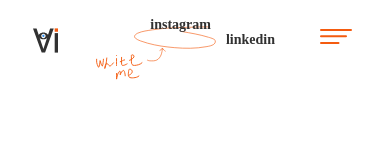
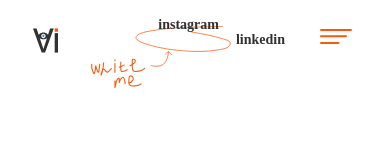
Before and after one commit to mulatkasofi/workLanding, a Next.js app: page /PreviewPage/PreviewPage in a window 390 px wide. Shown: the top 156 px of the page. Built offline with nearby package versions, Linux system fonts and the light colour scheme.

Commit message:
fix/ ui bugs

```diff
--- a/src/components/Header/Header.module.css
+++ b/src/components/Header/Header.module.css
@@ -72,14 +72,23 @@
   }
   .headerLinkInst {
     font-size: 14px;
-    right: 5px;
-    bottom: 60%;
+    right: 7px;
+    bottom: 70%;
   }
-  .writeMe {
-    width: 120px;
+  .writeMeRu {
+    width: 140px;
     height: 80px;
+    position: relative;
+    top: -5px;
   }
-  .writeMeIcon {
+  .writeMeEn {
+    width: 140px;
+    height: 80px;
+    position: relative;
+    top: -5px;
+    right: -5px;
+  }
+  .writeMeIconEn {
     top: -15px;
   }
   .burgerIcon {
@@ -112,7 +121,7 @@
     text-align: right;
     position: relative;
     bottom: 30px;
-    right: 30px;
+    right: 10px;
     cursor: pointer;
   }
   .burgerWrap {
--- a/src/components/Header/Header.tsx
+++ b/src/components/Header/Header.tsx
@@ -28,9 +28,9 @@ const Header = () => {
     <>
       <div className={styles.writeMeIcon}>
         {i18n.language === "ru" ? (
-          <Image src={writeMeIconRu} alt={""} className={styles.writeMe} />
+          <Image src={writeMeIconRu} alt={""} className={styles.writeMeRu} />
         ) : (
-          <Image src={writeMeIcon} alt={""} className={styles.writeMe} />
+          <Image src={writeMeIcon} alt={""} className={styles.writeMeEn} />
         )}
 
         <Link
```
